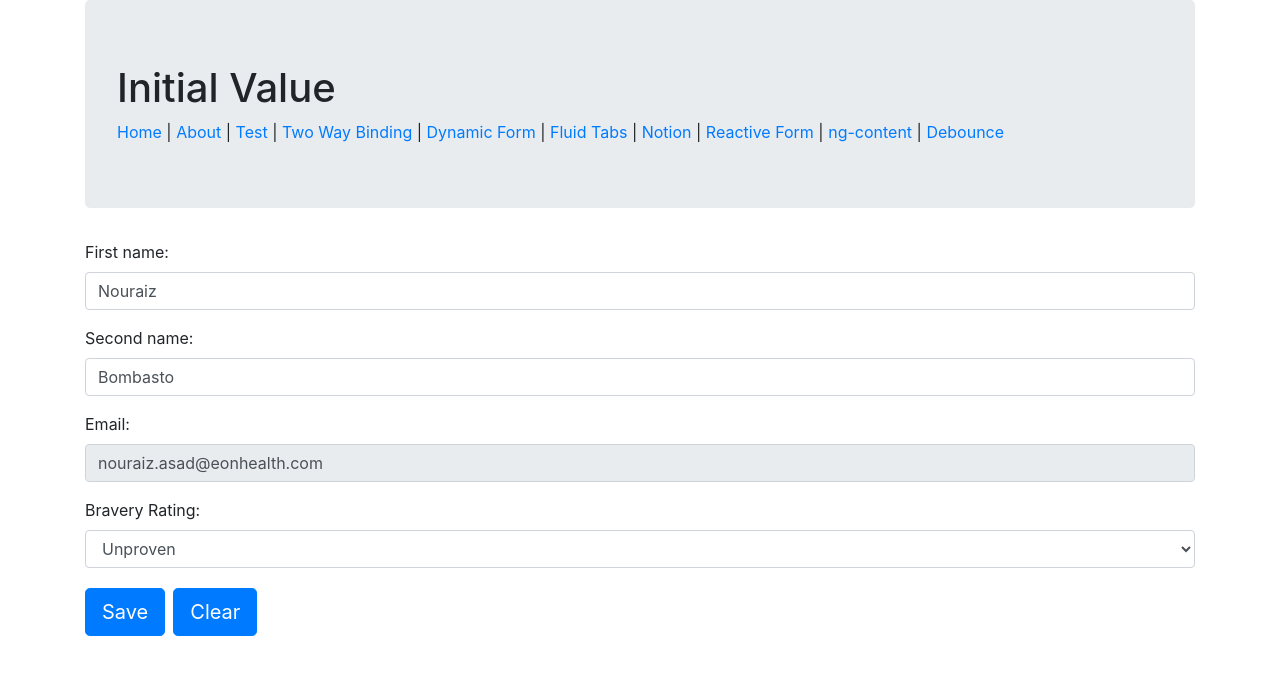
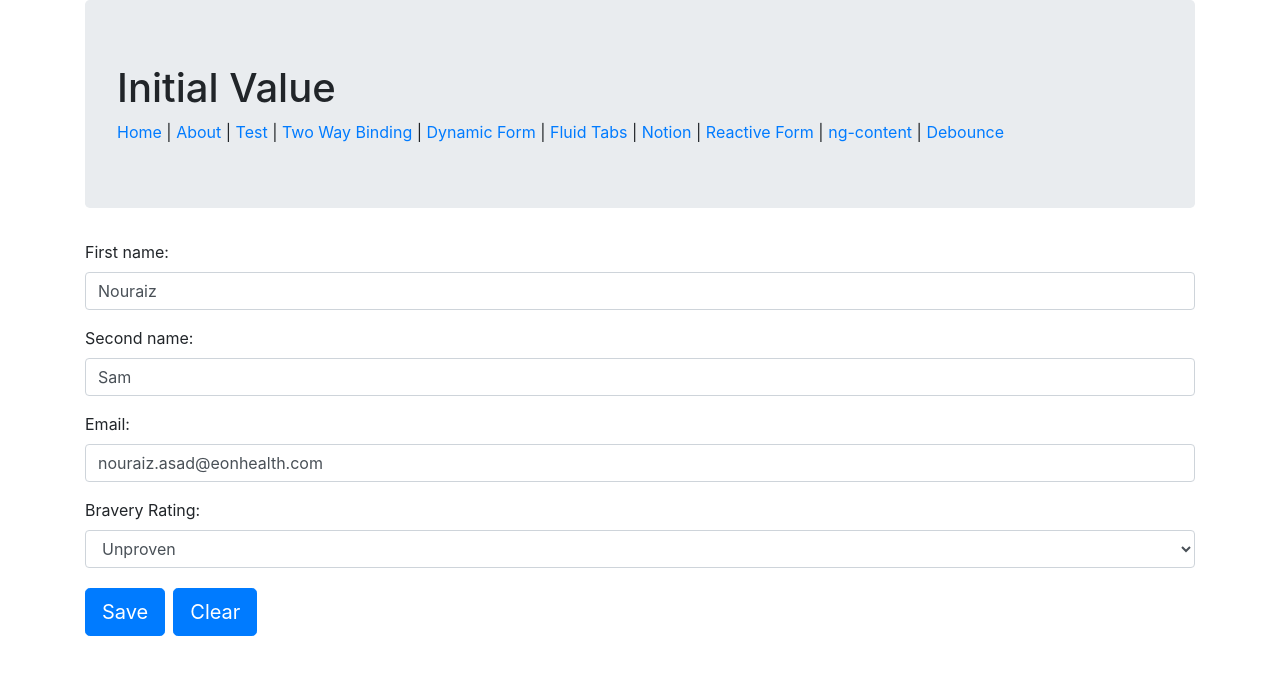
Before and after one commit to na-95/angular-practice, an Angular app: page /dynamic-form in a window 1280 px wide. Shown: the top 674 px of the page. Built offline with nearby package versions, Linux system fonts and the light colour scheme.

Commit message:
new validations in form

```diff
--- a/src/app/components/form-control/form-control.component.html
+++ b/src/app/components/form-control/form-control.component.html
@@ -30,7 +30,10 @@
                 {{control.label}} is required.
             </div>
             <div *ngIf="controlErrors && controlErrors['minlength']">
-                {{control.label}} must be at least 4 characters long.
+                {{control.label}} must be at least {{control.validations.minLength}} characters long.
+            </div>
+            <div *ngIf="controlErrors && controlErrors['maxlength']">
+                {{control.label}} must be less than {{control.validations.maxLength}} characters long.
             </div>
             <div *ngIf="controlErrors && controlErrors['email']">
                 {{control.label}} must be a valid email.
--- a/src/app/components/form/form.component.ts
+++ b/src/app/components/form/form.component.ts
@@ -33,15 +33,22 @@ export class FormComponent implements OnChanges {
   }
 
   getValidators(control: FormControlBase<any>): ValidatorFn[] {
-    const validators = [];
+    const validatorsFn = [];
+    const { validations } = control;
 
-    if(control.required)
-      validators.push(Validators.required);
+    if(validations.required)
+      validatorsFn.push(Validators.required);
 
-    if(control.type === 'email')
-      validators.push(Validators.email);
+    if(validations.email)
+      validatorsFn.push(Validators.email);
 
-    return validators as ValidatorFn[];
+    if(validations.minLength)
+      validatorsFn.push(Validators.minLength(validations.minLength));
+
+    if(validations.maxLength)
+      validatorsFn.push(Validators.maxLength(validations.maxLength));
+
+    return validatorsFn as ValidatorFn[];
   }
 
   emitFormValue() {
@@ -55,6 +62,7 @@ export class FormComponent implements OnChanges {
         disabledControls[control] = this.form.controls[control].value;
     }
 
+    // clear form, except for disabled controls
     this.form.reset(disabledControls)
   }
 }
--- a/src/app/form-control-classes/FormControlBase.ts
+++ b/src/app/form-control-classes/FormControlBase.ts
@@ -1,11 +1,11 @@
 export class FormControlBase<T> {
     value: T | undefined;
-    defaultValue?: T | undefined;
-    disabled?: boolean;
+    defaultValue: T | undefined;
+    disabled: boolean;
     placeholder: string;
     key: string;
     label: string;
-    required: boolean;
+    validations: { email?: boolean, required?: boolean, minLength?: number, maxLength?: number};
     order: number;
     controlType: string;
     type: string;
@@ -18,7 +18,7 @@ export class FormControlBase<T> {
         placeholder?: string;
         key?: string;
         label?: string;
-        required?: boolean;
+        validations?: { email?: boolean, required?: boolean, minLength?: number, maxLength?: number};
         order?: number;
         controlType?: string;
         type?: string;
@@ -30,7 +30,7 @@ export class FormControlBase<T> {
         this.placeholder = options.placeholder;
         this.key = options.key || '';
         this.label = options.label || '';
-        this.required = !!options.required;
+        this.validations = options.validations;
         this.order = options.order === undefined ? 1 : options.order;
         this.controlType = options.controlType || '';
         this.type = options.type || '';
--- a/src/app/services/controls.service.ts
+++ b/src/app/services/controls.service.ts
@@ -32,7 +32,6 @@ export class ControlsService {
           placeholder: 'First Name',
           label: 'First name',
           value: 'Bombasto',
-          required: true,
           order: 1,
           controlType: 'textbox'
         }
@@ -57,6 +56,7 @@ export class ControlsService {
             { key: 'unproven', value: 'Unproven' }
           ],
           value: 'unproven',
+          validations: { required: false },
           order: 3,
           controlType: 'dropdown'
         }
@@ -68,7 +68,7 @@ export class ControlsService {
           placeholder: 'First Name',
           label: 'First name',
           value: 'Nouraiz',
-          required: true,
+          validations: { required: true, minLength: 5 },
           order: 1,
           controlType: 'textbox'
         }
@@ -79,8 +79,8 @@ export class ControlsService {
           key: 'secondName',
           placeholder: 'Second Name',
           label: 'Second name',
-          value: 'Bombasto',
-          required: true,
+          value: 'Sam',
+          validations: { required: true, maxLength: 4 },
           order: 1,
           controlType: 'textbox'
         }
@@ -92,9 +92,8 @@ export class ControlsService {
           placeholder: 'Email',
           label: 'Email',
           value: 'nouraiz.asad@eonhealth.com',
-          disabled: true,
-          type: 'email',
-          required: true,
+          type: 'textbox',
+          validations: { email: true, required: true },
           order: 2,
           controlType: 'textbox'
         }
```
